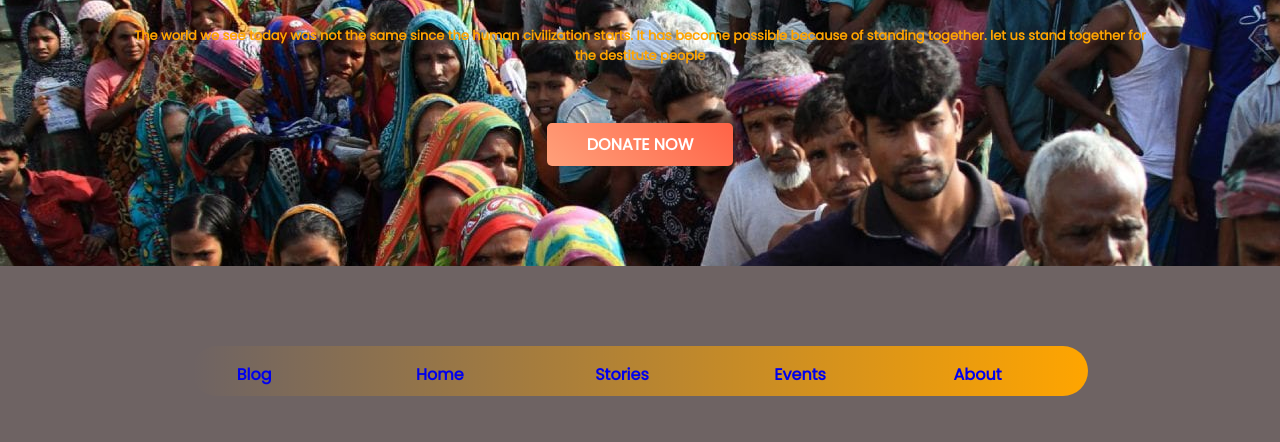
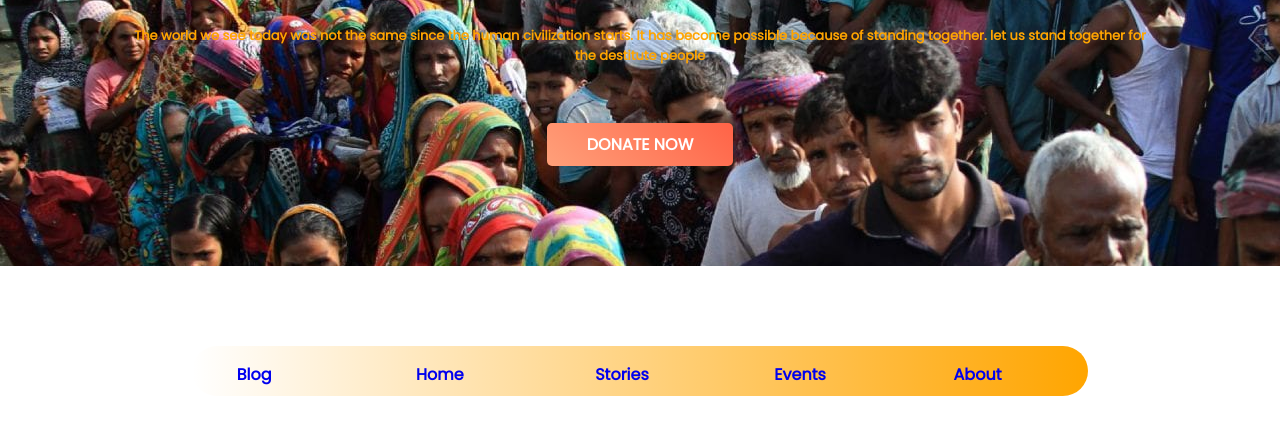
Before and after one commit to zahirul1/Assignment1-donate-today, a plain HTML site: page index.html in a window 1280 px wide. Shown: the part 234-676 px from the top of the page. Drawn offline with Linux system fonts and the light colour scheme.

Commit message:
bg removed

```diff
--- a/style.css
+++ b/style.css
@@ -1,7 +1,7 @@
 body{
     margin: 0;
     font-family: 'Poppins', sans-serif;
-    background-color: rgb(110, 99, 99);
+
 }
 
 section{
```
